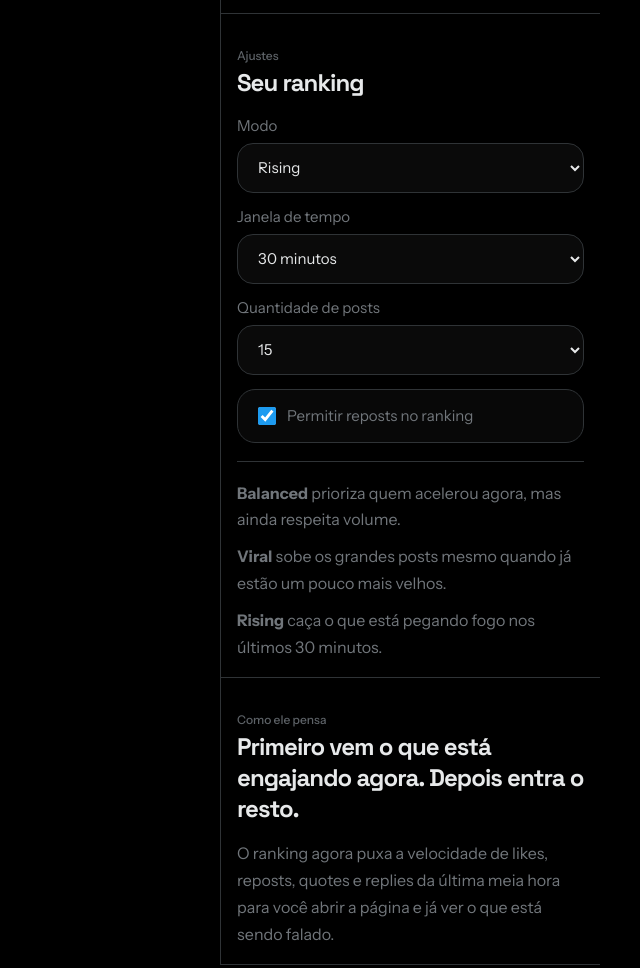
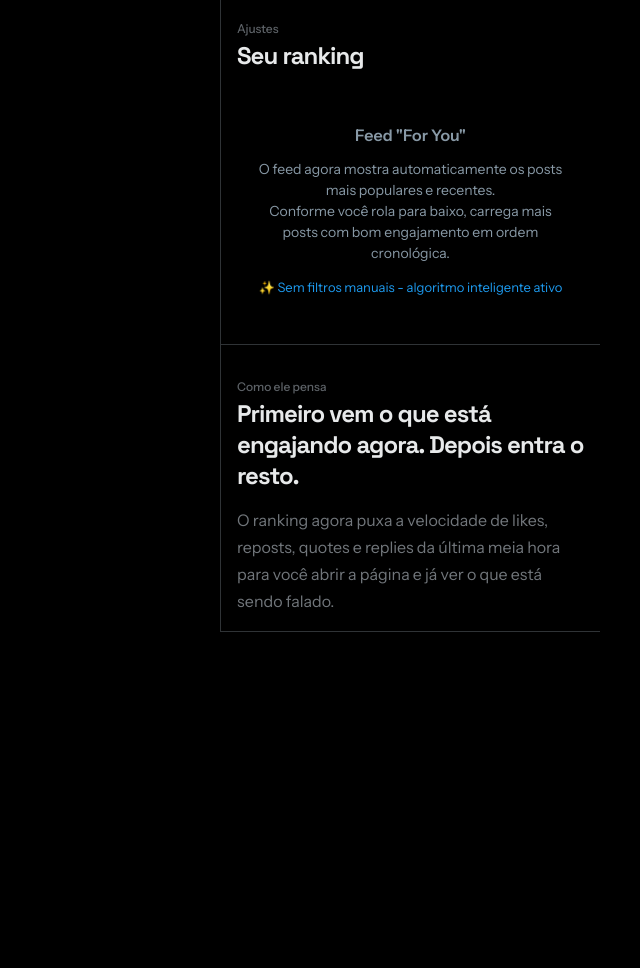
Before and after one commit to FabioSilverio/bsky-for-you, a plain HTML site: page index.html in a window 1280 px wide. Shown: the part 1017-1985 px from the top of the page, without its empty margins (640-1280 px from the left). After the commit the page ends 1689 px from the top, so only its background shows below. Drawn offline with Linux system fonts and the light colour scheme; no server answers.

Commit message:
Fix: Remove old filters, enforce popular chronological feed, fix image lightbox and account modal

```diff
--- a/index.html
+++ b/index.html
@@ -154,45 +154,19 @@
             </div>
 
             <form class="controls-form" data-controls-form>
-              <label>
-                Modo
-                <select name="mode">
-                  <option value="balanced">Balanced</option>
-                  <option value="viral">Viral</option>
-                  <option value="rising">Rising</option>
-                  <option value="chronological">Cronológico</option>
-                </select>
-              </label>
-
-              <label>
-                Janela de tempo
-                <select name="windowHours">
-                  <option value="0.5">30 minutos</option>
-                  <option value="2">2 horas</option>
-                  <option value="6">6 horas</option>
-                  <option value="12">12 horas</option>
-                  <option value="24">24 horas</option>
-                  <option value="48">48 horas</option>
-                </select>
-              </label>
-
-              <label>
-                Quantidade de posts
-                <select name="postLimit">
-                  <option value="10">10</option>
-                  <option value="15">15</option>
-                  <option value="20">20</option>
-                  <option value="25">25</option>
-                </select>
-              </label>
-
-              <label class="toggle">
-                <input type="checkbox" name="includeReposts" checked />
-                <span>Permitir reposts no ranking</span>
-              </label>
+              <div style="padding: 20px; text-align: center; color: #8899a6;">
+                <p style="font-size: 16px; font-weight: 600; margin-bottom: 10px;">Feed "For You"</p>
+                <p style="font-size: 14px; line-height: 1.5;">
+                  O feed agora mostra automaticamente os posts mais populares e recentes.<br>
+                  Conforme você rola para baixo, carrega mais posts com bom engajamento em ordem cronológica.
+                </p>
+                <p style="font-size: 13px; margin-top: 15px; color: #1d9bf0;">
+                  ✨ Sem filtros manuais - algoritmo inteligente ativo
+                </p>
+              </div>
             </form>
 
-            <div class="score-explainer">
+            <div class="score-explainer" style="display: none;">
               <p>
                 <strong>Balanced</strong> prioriza quem acelerou agora, mas ainda respeita volume.
               </p>
--- a/script.js
+++ b/script.js
@@ -1199,22 +1199,9 @@ function scorePost(item, preferences) {
   const freshnessBoost = Math.max(0, RECENT_HOT_WINDOW_MINUTES - ageMinutes) * 4.6;
   const basePenalty = penaltyMultiplier(item);
 
-  if (preferences.mode === "viral") {
-    return roundScore(
-      (engagement * 1.28 + velocity * 88 + freshnessBoost * 0.45 + mediaBonus) *
-        basePenalty
-    );
-  }
-
-  if (preferences.mode === "rising") {
-    return roundScore(
-      (engagement * 0.82 + velocity * 176 + freshnessBoost * 1.6 + mediaBonus) *
-        basePenalty
-    );
-  }
-
+  // Novo algoritmo "For You" - sempre usa modo balanced com foco em popularidade
   return roundScore(
-    (engagement + velocity * 128 + freshnessBoost + mediaBonus) * basePenalty
+    (engagement * 1.5 + velocity * 150 + freshnessBoost * 0.8 + mediaBonus) * basePenalty
   );
 }
 
--- a/styles.css
+++ b/styles.css
@@ -710,6 +710,13 @@ code {
   width: 100%;
   aspect-ratio: 16 / 9;
   object-fit: cover;
+  display: block;
+  pointer-events: auto !important;
+  touch-action: manipulation;
+}
+
+.embed-strip__image {
+  pointer-events: auto !important;
 }
 
 .embed-strip__external {
```
